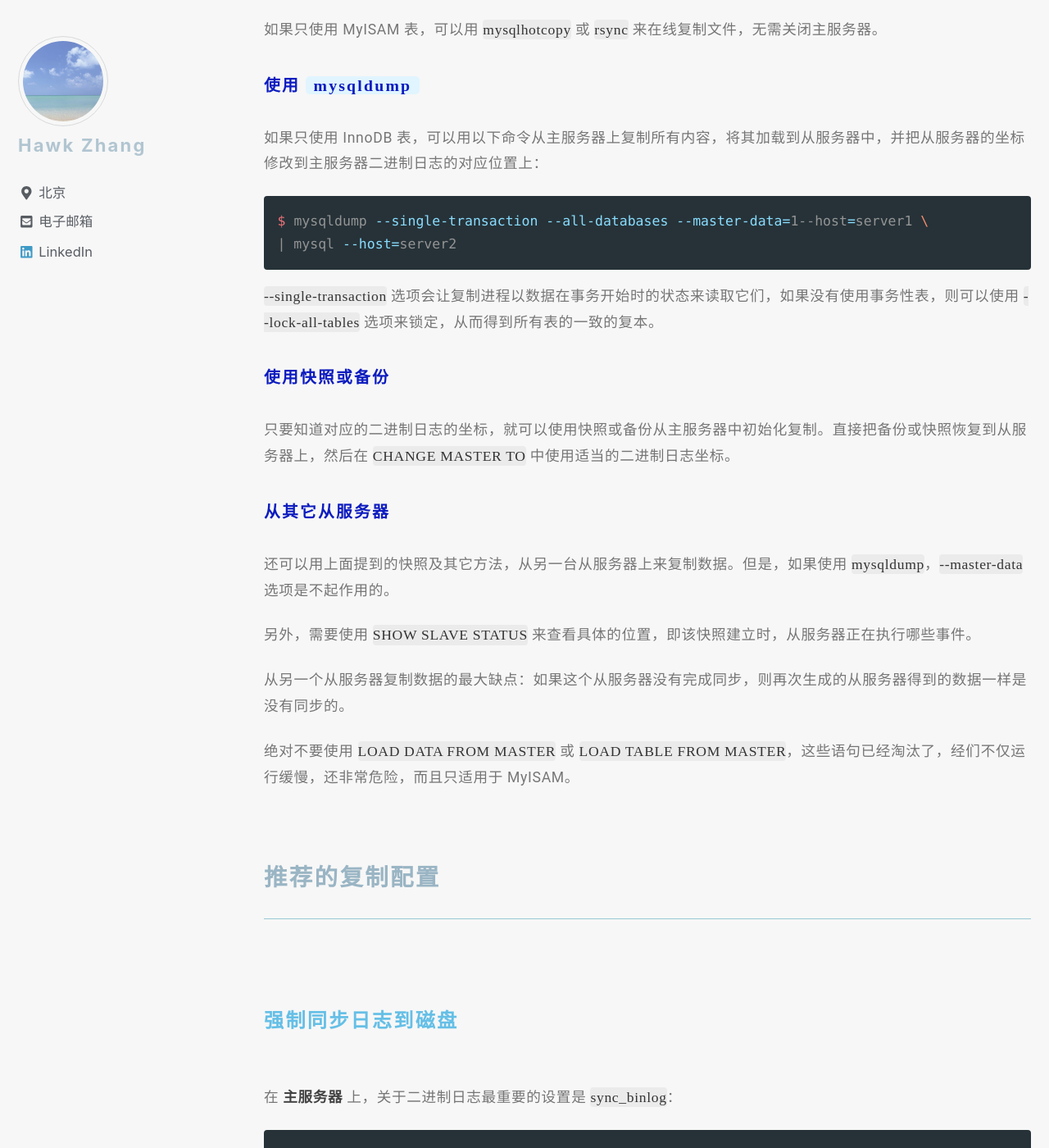
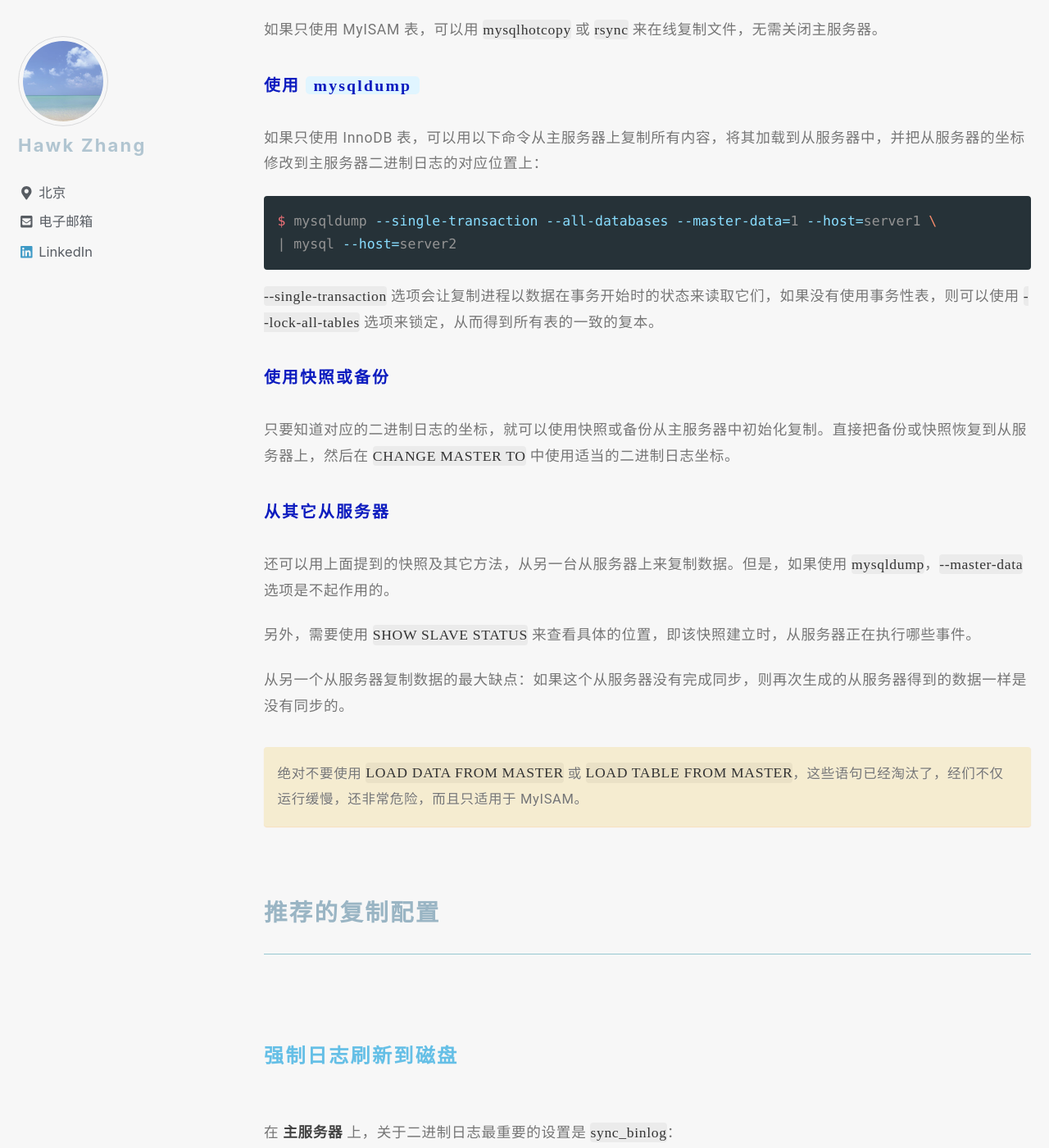
Before and after one commit to narru888/linotes_note, a Jekyll site: the page built from _posts/mysql/2016-03-01-repl.intro.md, in a window 1280 px wide and 1400 px high, scrolled down 14170 px. Shown: the whole window at 82% size. Built offline with Jekyll 4.4.1, drawn with Linux system fonts in a browser that asks for light colours; nearby versions of some CDN libraries; a script that is not in the unit is left out.

Commit message:
update on 2018-08-17 09:30:01 CST

````diff
--- a/_posts/mysql/2016-03-01-repl.intro.md
+++ b/_posts/mysql/2016-03-01-repl.intro.md
@@ -434,7 +434,7 @@ Info: NULL
 如果只使用 InnoDB 表，可以用以下命令从主服务器上复制所有内容，将其加载到从服务器中，并把从服务器的坐标修改到主服务器二进制日志的对应位置上：
 
 ```bash
-$ mysqldump --single-transaction --all-databases --master-data=1--host=server1 \
+$ mysqldump --single-transaction --all-databases --master-data=1 --host=server1 \
 | mysql --host=server2
 ```
 
@@ -453,7 +453,7 @@ $ mysqldump --single-transaction --all-databases --master-data=1--host=server1 \
 从另一个从服务器复制数据的最大缺点：如果这个从服务器没有完成同步，则再次生成的从服务器得到的数据一样是没有同步的。
 
 绝对不要使用 `LOAD DATA FROM MASTER` 或 `LOAD TABLE FROM MASTER`，这些语句已经淘汰了，经们不仅运行缓慢，还非常危险，而且只适用于 MyISAM。
-
+{: .notice--warning}
 
 
 
@@ -469,7 +469,7 @@ $ mysqldump --single-transaction --all-databases --master-data=1--host=server1 \
 ### 推荐的复制配置
 
 
-#### 强制同步日志到磁盘
+#### 强制日志刷新到磁盘
 
 在 **主服务器** 上，关于二进制日志最重要的设置是 `sync_binlog`：
 
--- a/assets/css/main.scss
+++ b/assets/css/main.scss
@@ -131,9 +131,6 @@ h1 a, h2 a, h3 a, h4 a, h5 a, h6 a, p.notice--success a {
 	text-decoration: none;
     text-shadow: 0 1px 0 rgba(255,255,255,0.4);
     letter-spacing: 0.1rem;
-    //--- font-family: Roboto, Microsoft Yahei;
-	//--font-family: "Roboto Light","Hiragino Sans GB";
-    --font-weight: normal;
 }
 
 h1, h2, h3, h4, h5, h6 {
````
